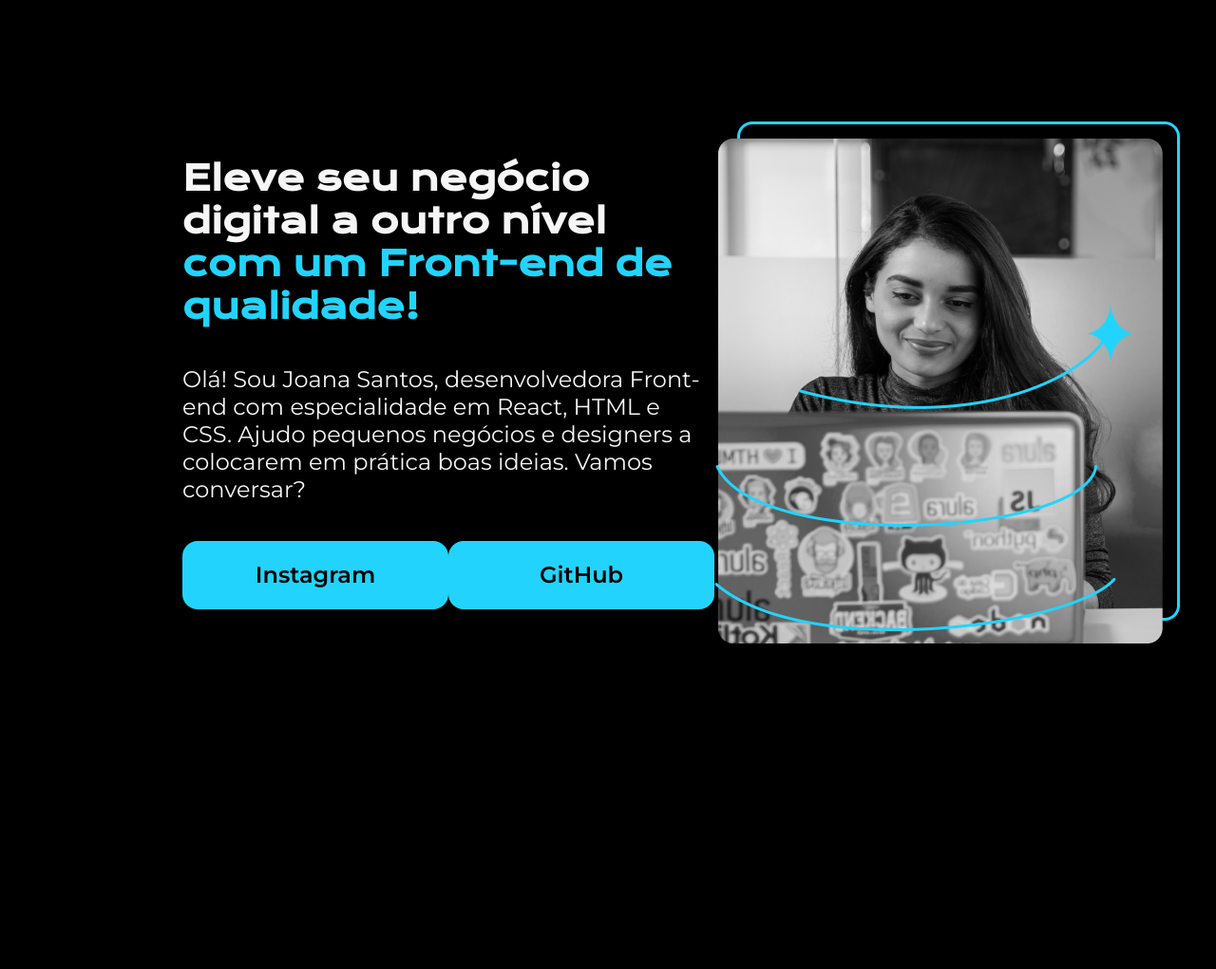
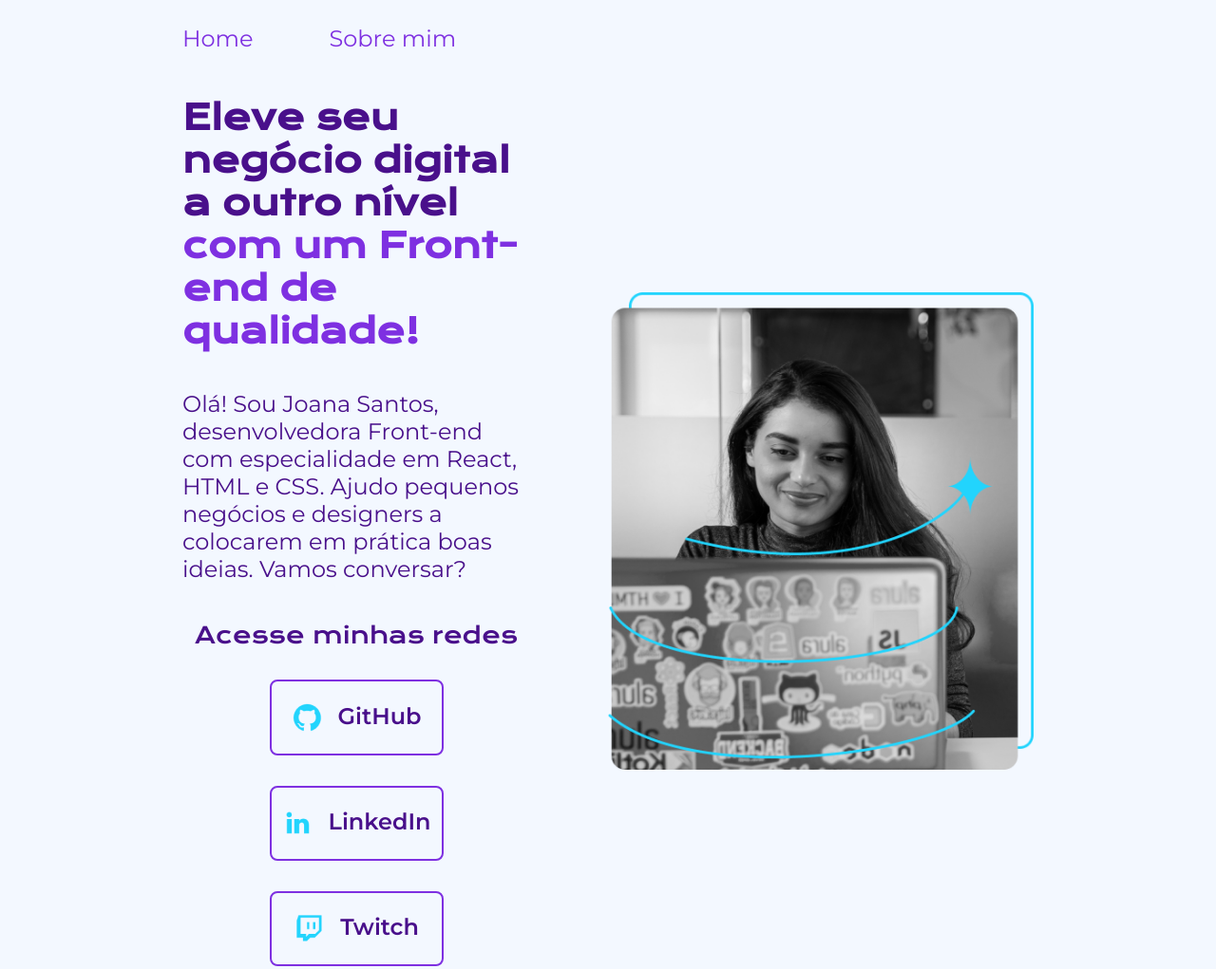
Before and after one commit to Romano-g/ONE_Alura_JS, a plain HTML site: page aulas/curso_3_html_css/index.html in a window 1280 px wide. Shown: the top 1021 px of the page at 95% size. Before the commit the page ends 928 px from the top, so only its background shows below. Drawn offline with nearby package versions, Linux system fonts and the light colour scheme.

Commit message:
25.01.24

```diff
--- a/aulas/curso_3_html_css/css/style.css
+++ b/aulas/curso_3_html_css/css/style.css
@@ -1,53 +1,132 @@
 @import url('https://fonts.googleapis.com/css2?family=Krona+One&family=Montserrat:wght@400;600&display=swap');
 
+:root {
+    --primary-color: #F3F8FF;
+    --secondary-color: #49108B;
+    --terciary-color: #7E30E1;
+    --hover-color: #E26EE5;
+
+    --font-headings: 'Krona One', sans-serif;
+    --font-texts: 'Montserrat', sans-serif;
+}
+
 body {
-    background: black;
-    color: #F6F6F6;
-    height: 100vh;
+    background: var(--primary-color);
+    color: var(--secondary-color);
+}
+
+.heading {
+    padding: 2% 0 0 15%;
+}
+
+.heading__menu {
+    display: flex;
+    gap: 5rem;
+}
+
+.heading__menu__link {
+    color: var(--terciary-color);
+    font-family: var(--font-texts);
+    font-weight: 37.5rem;
+    font-size: 1.5rem;
 }
 
 .main-content {
     display: flex;
     align-items: center;
     justify-content: space-between;
-    margin: 10% 15%;
+    padding: 3.65% 15%;
+    gap: 82px;
 }
 
 .title-blue {
-    color: #22D4FD;
+    color: var(--terciary-color);
 }
 
 .main__section {
-    width: 615px;
+    width: 50%;
     display: flex;
     flex-direction: column;
     gap: 40px;
 }
 
 .main__section__heading {
-    font-size: 36px;
-    font-family: 'Krona One', sans-serif;
+    font-size: 2.25rem;
+    font-family: var(--font-headings);
 }
 
 .main__section__paragraph {
-    font-size: 24px;
-    font-family: 'Montserrat', sans-serif;
+    font-size: 1.5rem;
+    font-family: var(--font-texts);
     font-weight: 400;
 }
 
 .main__section__links {
     display: flex;
     justify-content: space-between;
+    flex-direction: column;
+    align-items: center;
+    gap: 2rem;
+}
+
+.main__section__links__subtitle {
+    font-family: var(--font-headings);
+    font-weight: 400;
+    font-size: 1.5rem;
 }
 
 .main__section__links__button {
-    font-family: 'Montserrat', sans-serif;
+    display: flex;
+    justify-content: center;
+    font-family: var(--font-texts);
     font-weight: 600;
-    font-size: 24px;
-    color: black;
-    background: #22D4FD;
-    width: 280px;
+    font-size: 1.5rem;
+    color: var(--secondary-color);
+    width: 50%;
     text-align: center;
-    border-radius: 16px;
-    padding: 21.5px 0px;
+    border-radius: 0.5rem;
+    padding: 1.35rem 0rem;
+    border: 0.125rem solid var(--terciary-color);
+    gap: 1rem;
 }
+
+.main__section__links__button:hover {
+    background: var(--hover-color);
+}
+
+.main__img {
+    width: 50%;
+}
+
+.foot {
+    color:var(--primary-color);
+    background: var(--terciary-color);
+    padding: 1.5rem;
+    text-align: center;
+    font-family: var(--font-texts);
+    font-size: 1.5rem;
+    font-weight: 400;
+}
+
+@media (max-width: 1200px) {
+    .heading {
+        padding: 10%;
+    }
+
+    .heading__menu {
+        justify-content: center;
+    }
+
+    .main-content {
+        flex-direction: column-reverse;
+        padding: 3.65% 5%;
+    }
+
+    .main__section {
+        width: 100%;
+    }
+
+    .main__img {
+        width: 100%;
+    }
+}
--- a/aulas/curso_3_html_css/index.html
+++ b/aulas/curso_3_html_css/index.html
@@ -8,8 +8,11 @@
     <link rel="stylesheet" href="css/reset.css">
 </head>
 <body>
-    <header>
-
+    <header class="heading">
+        <nav class="heading__menu">
+            <a href="index.html" class="heading__menu__link">Home</a>
+            <a href="about.html" class="heading__menu__link">Sobre mim</a>
+        </nav>
     </header>
     <main class="main-content">
         <section class="main__section">
@@ -17,11 +20,16 @@
 
             <p class="main__section__paragraph">Olá! Sou Joana Santos, desenvolvedora Front-end com especialidade em React, HTML e CSS. Ajudo pequenos negócios e designers a colocarem em prática boas ideias. Vamos conversar?</p>
             <div class="main__section__links">
-                <a class="main__section__links__button" href="https://instagram.com/">Instagram</a>
-                <a class="main__section__links__button" href="https://github.com/">GitHub</a>
+                <h2 class="main__section__links__subtitle">Acesse minhas redes</h2>
+                <a class="main__section__links__button" href="https://github.com/"><img src="imgs/github.png" alt="github logo">GitHub</a>
+                <a class="main__section__links__button" href="https://linkedin.com/"><img src="imgs/linkedin.png" alt="linkedin logo">LinkedIn</a>
+                <a class="main__section__links__button" href="https://twitch.tv/"><img src="imgs/twitch.png" alt="linkedin logo">Twitch</a>
             </div>
         </section>
-        <img src="imgs/Imagem.png" alt="Imagem exemplo">
+        <img class="main__img" src="imgs/Imagem.png" alt="Imagem exemplo">
     </main>
+    <footer class="foot">
+        <p>Desenvolvido por mim.</p>
+    </footer>
 </body>
 </html>
```
Also changed, not shown: aulas/curso_3_html_css/about.html (added, +32 -0 lines), aulas/curso_3_html_css/imgs/github.png (added), aulas/curso_3_html_css/imgs/instagram.png (added), aulas/curso_3_html_css/imgs/linkedin.png (added), aulas/curso_3_html_css/imgs/twitch.png (added), aulas/curso_3_html_css/imgs/twitter-novo.png (added), aulas/curso_3_html_css/imgs/twitter.png (added).
